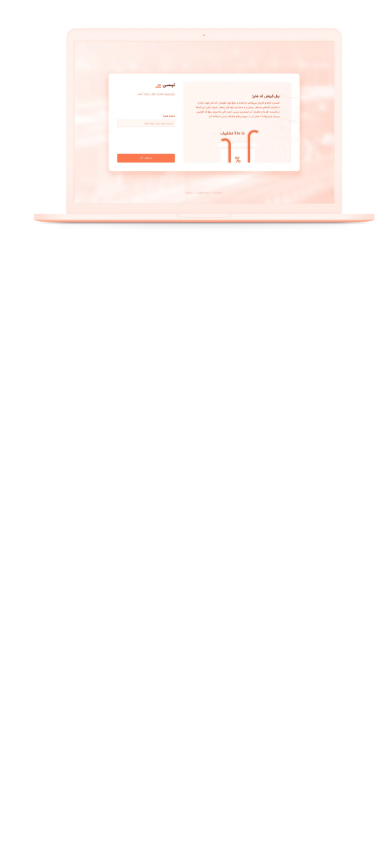
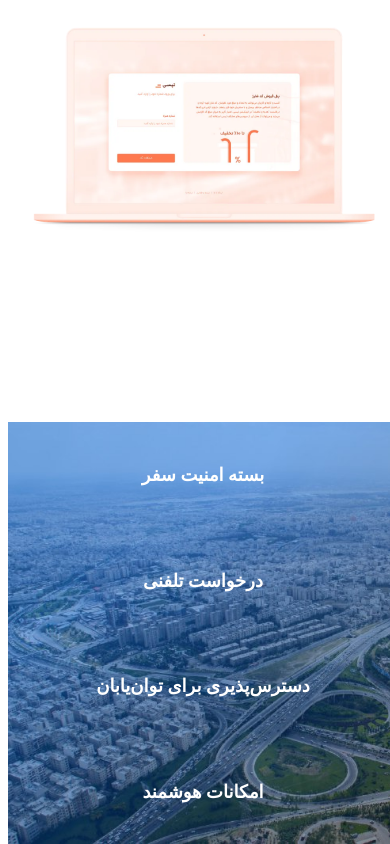
Before and after one commit to Parnia-mohammadi/Tapsi, a React (Vite) app: page / in a window 390 px wide. Shown: the part 2717-3561 px from the top of the page. Before the commit the page ends 3139 px from the top, so only its background shows below. Built offline with nearby package versions, Linux system fonts and the light colour scheme; a web font is replaced by a local one.

Commit message:
responsive parallax component added

```diff
--- /dev/null
+++ b/src/Data/ParallaxData.jsx
@@ -0,0 +1,22 @@
+export const parallaxData = [
+  {
+    id: 0,
+    title: "بسته امنیت سفر",
+    text: "امکانات ویژه امنیت سفر، شامل اشتراک سفر و پشتیبانی ۲۴ ساعته تیم متخصصین امنیت تپسی",
+  },
+  {
+    id: 1,
+    title: "درخواست تلفنی",
+    text: "امکان درخواست خودرو بدون نیاز به اینترنت و اپلیکیشن، از طریق تماس با شماره ۱۶۳۰",
+  },
+  {
+    id: 2,
+    title: "دسترس‌پذیری برای توان‌یابان",
+    text: "امکان استفاده کاربران نابینا و ناشنوا از اپلیکیشن تپسی و عدم کسر کمیسیون از سفر مسافران ویلچردار",
+  },
+  {
+    id: 3,
+    title: "امکانات هوشمند",
+    text: "سهولت استفاده از اپلیکیشن با پیشنهاد مبدا و مقصد سفر، مقاصد منتخب و پیشنهادهای ویژه شما",
+  },
+];
--- a/src/components/content/Content.jsx
+++ b/src/components/content/Content.jsx
@@ -1,4 +1,5 @@
 import { contentData } from "../../Data/ContentData";
+import Parallax from "./Parallax";
 
 function Content() {
   return (
@@ -15,6 +16,7 @@ function Content() {
           />
         </div>
       </ContentFile>
+      <Parallax/>
     </div>
   );
 }
--- /dev/null
+++ b/src/components/content/Parallax.jsx
@@ -0,0 +1,41 @@
+import { parallaxData } from "../../Data/ParallaxData";
+
+function Parallax() {
+  return (
+    <div class="w-full h-[50vh] bg-[url(../src/assets/parallax.jpeg)] bg-cover bg-local md:h-[30vh]">
+      {/* <img
+        src="../src/assets/parallax.jpeg"
+        alt="Parallax"
+        class="hidden w-full h-full object-cover opacity-7 z-0"
+      /> */}
+      <div
+        class="h-full px-[10%] flex flex-col
+      justify-around items-center justify-items-center z-10 md:flex-row"
+      >
+        {parallaxData.map((item) => {
+          return (
+            <div class=" flex flex-row justify-around items-center md:w-1/4">
+              <div key={item.id} class="group text-white text-center">
+                <p class={`text-lg font-bold md:text-xl`}>{item.title}</p>
+                <p
+                  class={`hidden "text-sm" text-justify tracking-tight px-8 group-hover:block  ${
+                    item.id != 1 ? "md:text-sm" : "md:text-base"
+                  } lg:text-base `}
+                >
+                  {item.text}
+                </p>
+              </div>
+              <div
+                class={`hidden w-2 h-[50px] bg-white ${
+                  item.id == 3 ? "" : "md:block"
+                }`}
+              ></div>
+            </div>
+          );
+        })}
+      </div>
+    </div>
+  );
+}
+
+export default Parallax;
```
Also changed, not shown: src/assets/parallax.jpeg (added).
